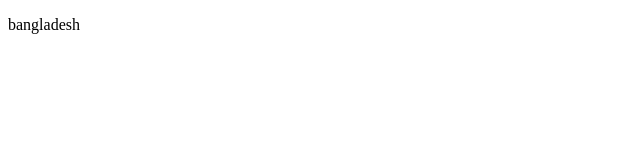
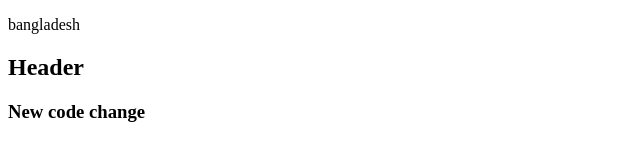
Before and after one commit to saruarnazmul/second-repo, a plain HTML site: page index.html in a window 1280 px wide. Shown: the whole page, without its empty margins (0-640 px from the left). Drawn offline with Linux system fonts and the light colour scheme.

Commit message:
added pera

```diff
--- a/index.html
+++ b/index.html
@@ -7,5 +7,9 @@
 </head>
 <body>
     <div><p>bangladesh</p></div>
+    <h2>Header</h2>
+    <h3> New code change
+
+    </h3>
 </body>
 </html>
```
